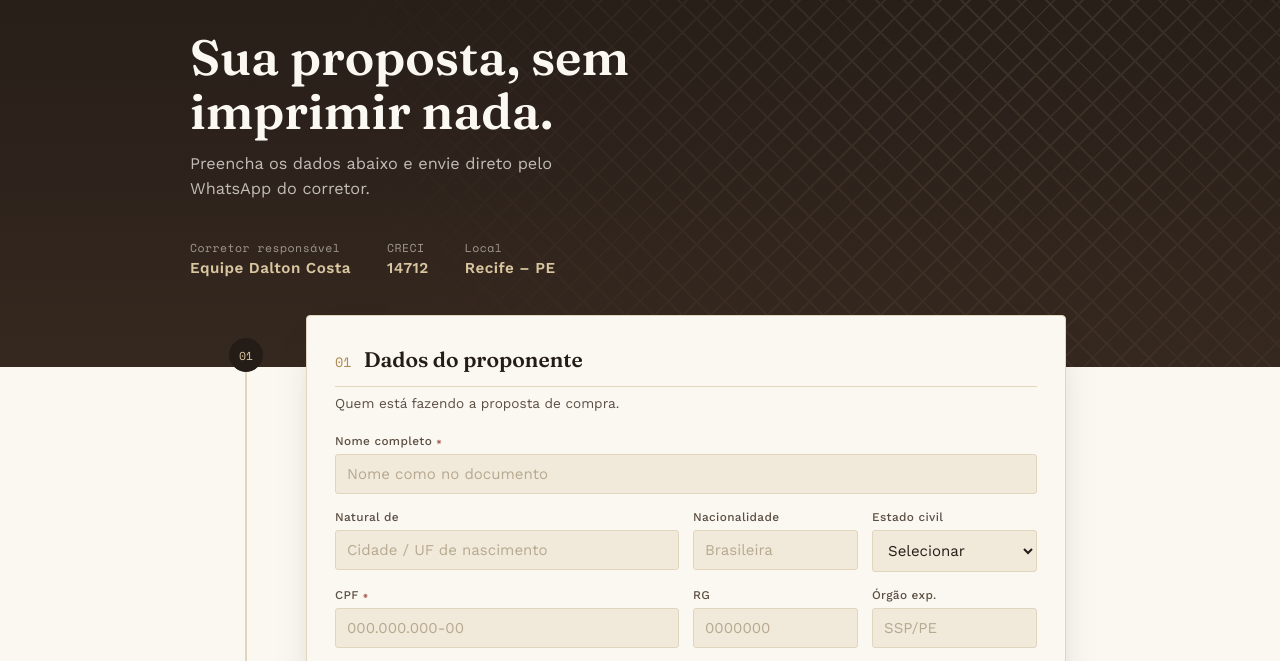
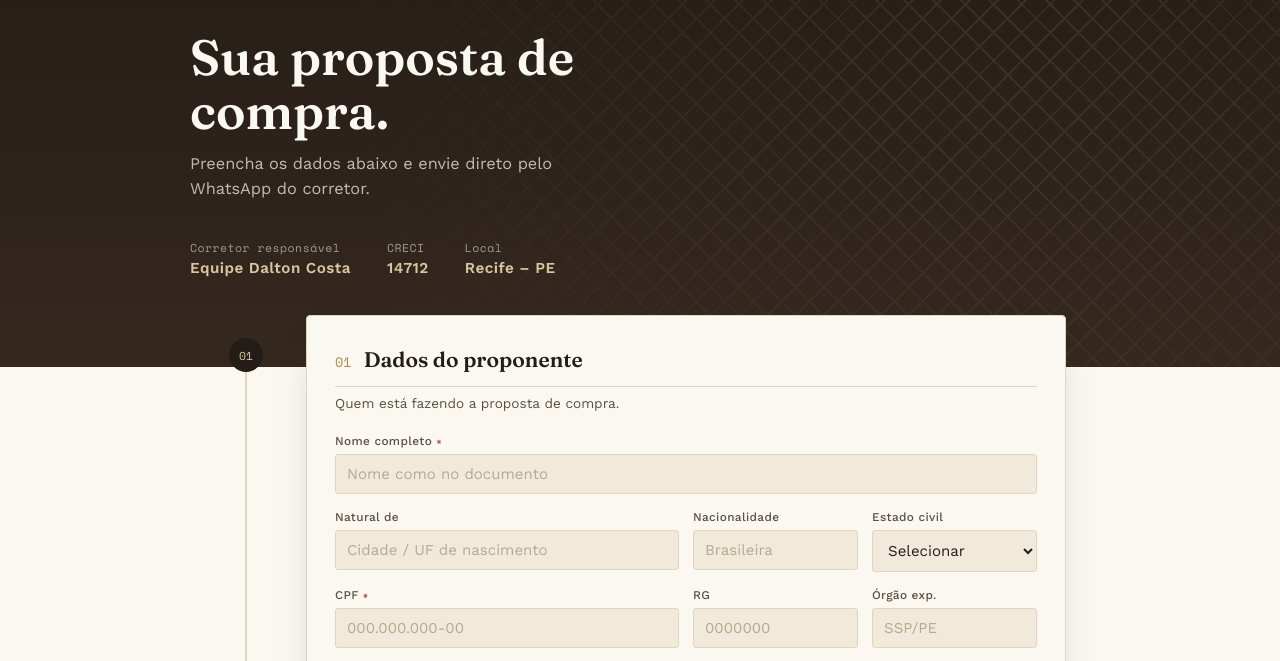
Before and after one commit to planetbicho/Proposta-de-Compra, a plain HTML site: page index.html in a window 1280 px wide. Shown: the part 97-758 px from the top of the page. Drawn offline with nearby package versions, Linux system fonts and the light colour scheme.

```diff
--- a/index.html
+++ b/index.html
@@ -23,7 +23,7 @@
         <div class="brand-sub">Proposta de compra</div>
       </div>
     </div>
-    <h1 class="title">Sua proposta, sem imprimir nada.</h1>
+    <h1 class="title">Sua proposta de compra.</h1>
     <p class="lede">Preencha os dados abaixo e envie direto pelo WhatsApp do corretor.</p>
     <div class="hero-meta">
       <div>Corretor responsável <strong id="corretorNome">—</strong></div>
```
